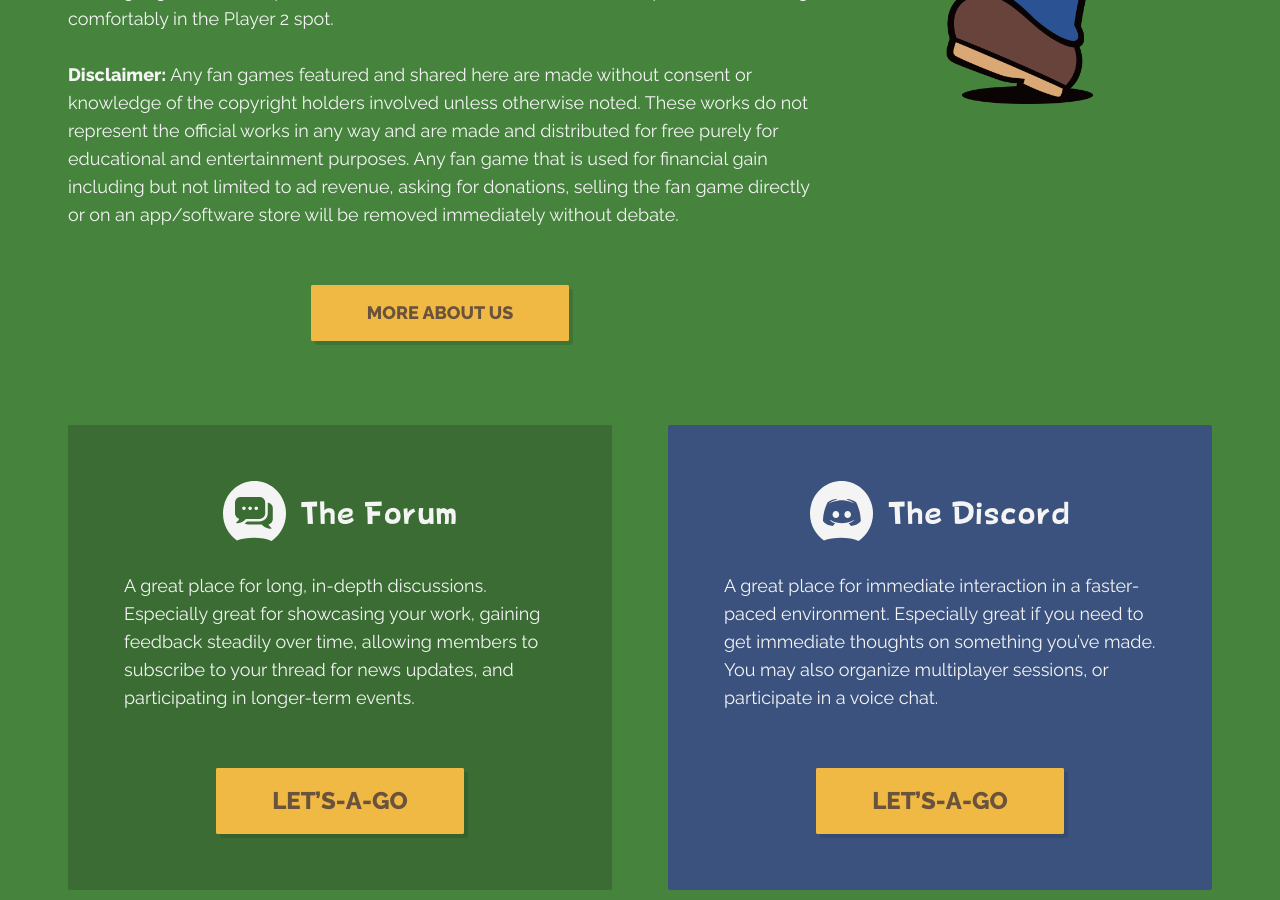
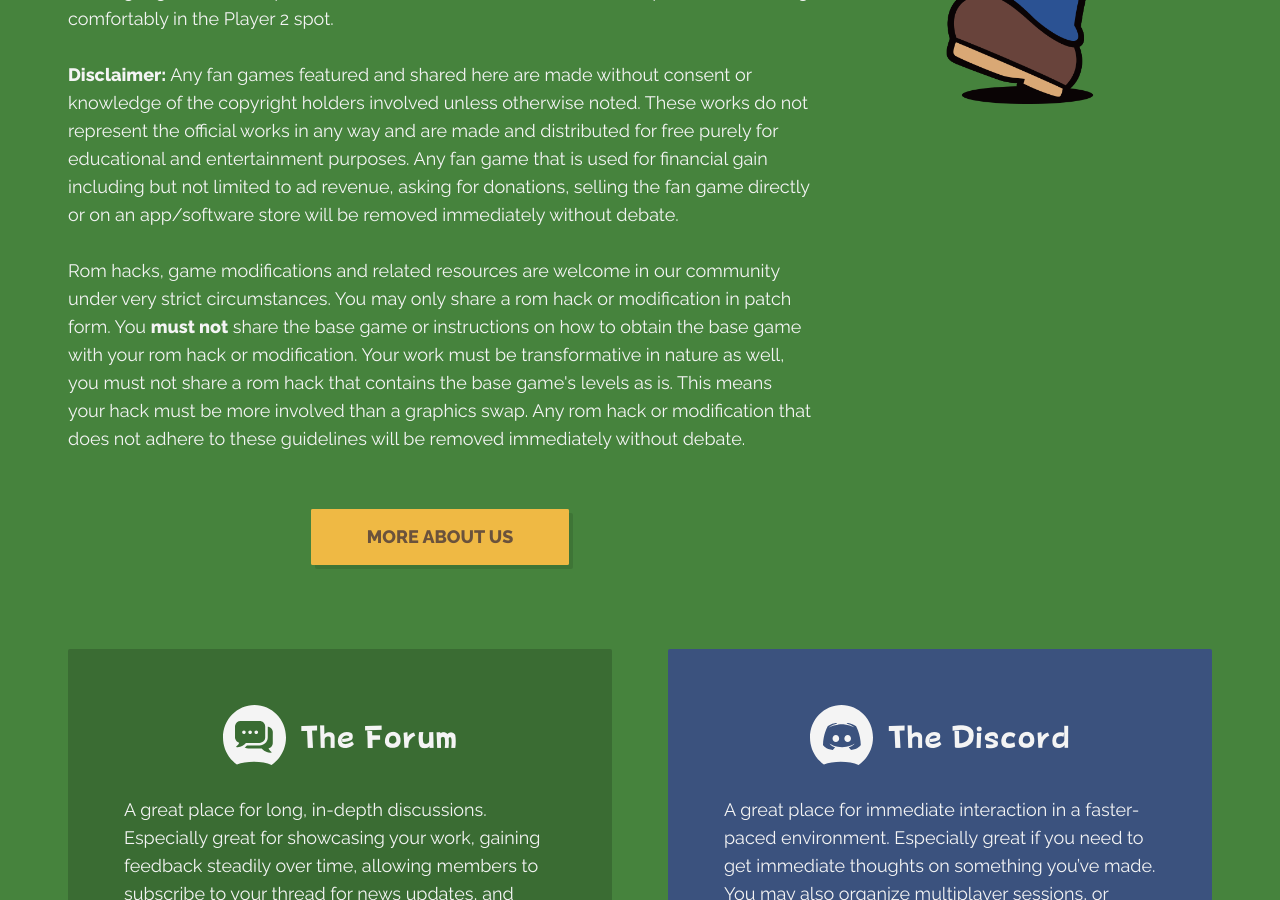
Before and after one commit to lfgg/lfgg.github.io, a Jekyll site: the page built from index.html, in a window 1280 px wide and 900 px high, scrolled down 801 px. Built offline with Jekyll 4.4.1, drawn with Linux system fonts in a browser that asks for light colours.

Commit message:
Update index.html

```diff
--- a/index.html
+++ b/index.html
@@ -21,7 +21,7 @@ title: Home
                 <p><strong>Why Luigi?</strong> Luigi may not be as popular as his older brother Mario, but he stays true to his colors and even goes on his own adventures. Fan game creators are the same way&mdash;we may not have huge budgets and top-notch development teams at our disposal, but by working together in our spare time, we can build free content that is capable of coexisting comfortably in the Player 2 spot.</p>
 
                 <p><strong>Disclaimer:</strong> Any fan games featured and shared here are made without consent or knowledge of the copyright holders involved unless otherwise noted. These works do not represent the official works in any way and are made and distributed for free purely for educational and entertainment purposes. Any fan game that is used for financial gain including but not limited to ad revenue, asking for donations, selling the fan game directly or on an app/software store will be removed immediately without debate.</p>
-
+                <p>Rom hacks, game modifications and related resources are welcome in our community under very strict circumstances. You may only share a rom hack or modification in patch form. You <strong>must not</strong> share the base game or instructions on how to obtain the base game with your rom hack or modification. Your work must be transformative in nature as well, you must not share a rom hack that contains the base game's levels as is. This means your hack must be more involved than a graphics swap. Any rom hack or modification that does not adhere to these guidelines will be removed immediately without debate.</p>
                 <div class="u-text-center u-margin-bottom-large">
                     <a class="c-btn u-margin-top" href="/about">More about us</a>
                 </div>
```
